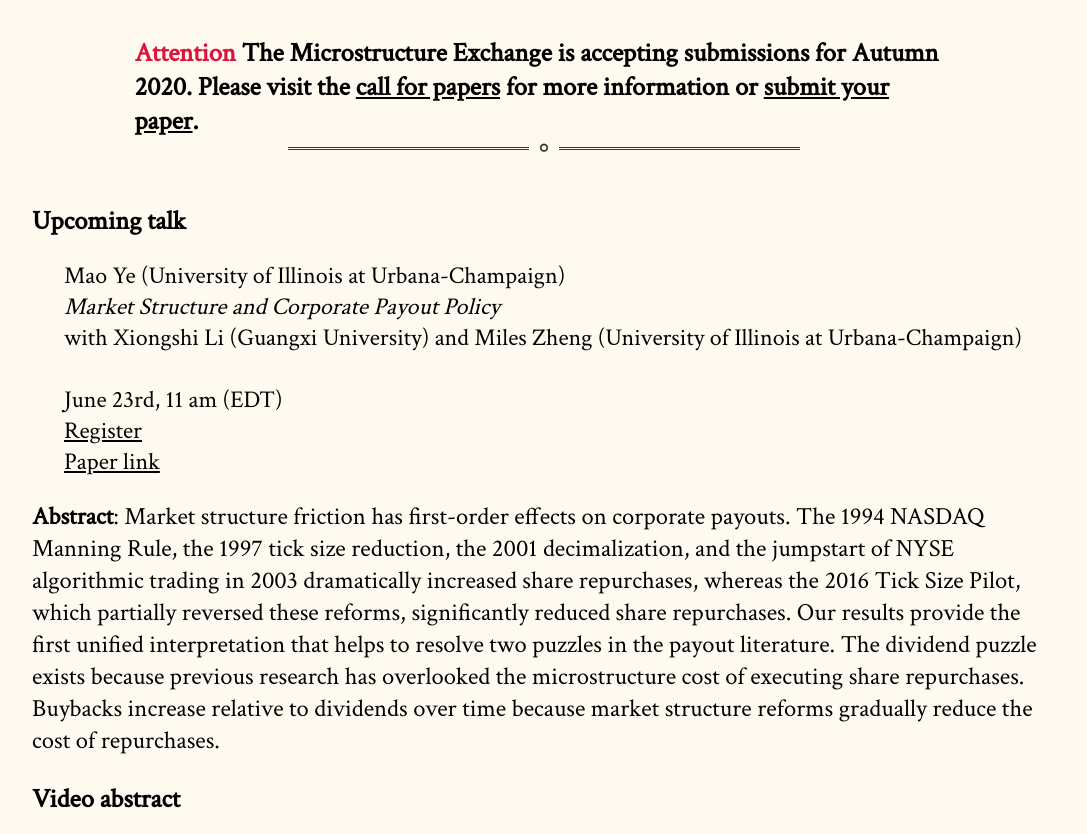
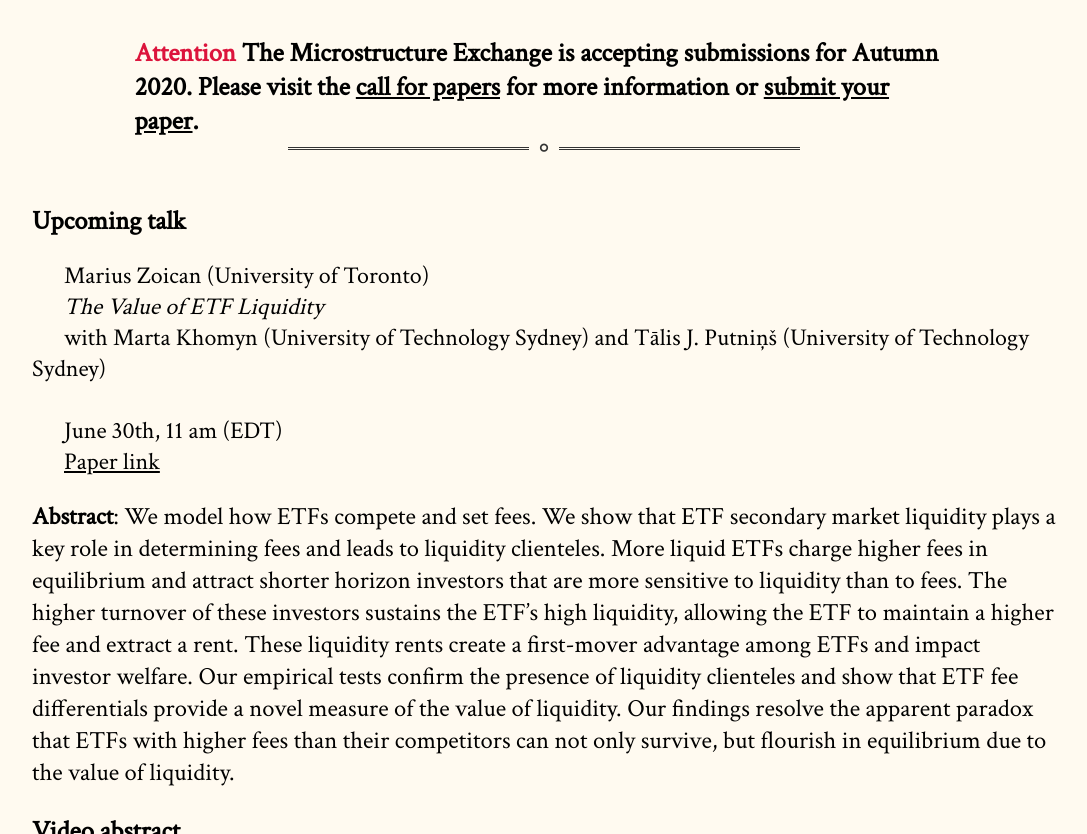
Before and after one commit to cpfiffer/microstructure.exchange, a Jekyll site: the page built from index.md, in a window 1280 px wide and 900 px high, scrolled down 469 px, cut to the strip 0-834 px from the top of the window. Shown: the whole strip, without its empty margins (96-1183 px from the left). Built offline with Jekyll 4.4.1, drawn with Linux system fonts in a browser that asks for light colours; some web fonts are replaced; some of the changed text lies outside the part shown.

Commit message:
Add Marius info

```diff
--- a/_config.yml
+++ b/_config.yml
@@ -11,10 +11,10 @@ github:
   owner_name: Cameron Pfiffer
 
 speaker-info:
-  speaker-name: Mao Ye (University of Illinois at Urbana-Champaign)
-  speaker-paper: "Market Structure and Corporate Payout Policy"
-  coauthors: "Xiongshi Li (Guangxi University) and Miles Zheng (University of Illinois at Urbana-Champaign)"
-  speaker-date: June 23rd, 11 am (EDT)
-  paper-link: /papers/Market Structure and Corporate Payouts.pdf
-  webinar-link: https://stockholmuniversity.zoom.us/webinar/register/WN_fTZb18FTShuggfsl1ZkVvQ
+  speaker-name: Marius Zoican (University of Toronto)
+  speaker-paper: "The Value of ETF Liquidity"
+  coauthors: "Marta Khomyn (University of Technology Sydney) and Tālis J. Putniņš (University of Technology Sydney)"
+  speaker-date: June 30th, 11 am (EDT)
+  paper-link: https://papers.ssrn.com/sol3/papers.cfm?abstract_id=3561531
+  # webinar-link: https://stockholmuniversity.zoom.us/webinar/register/WN_fTZb18FTShuggfsl1ZkVvQ
   # slides-link: /slides/Pricing and Competition--microstructure virtual.pptx
--- a/index.md
+++ b/index.md
@@ -18,11 +18,11 @@ Speakers will be invited to present their work over Zoom. Seminars will last 45
 
 {% include upcoming-speaker.html %}
 
-**Abstract**: Market structure friction has first-order effects on corporate payouts. The 1994 NASDAQ Manning Rule, the 1997 tick size reduction, the 2001 decimalization, and the jumpstart of NYSE algorithmic trading in 2003 dramatically increased share repurchases, whereas the 2016 Tick Size Pilot, which partially reversed these reforms, significantly reduced share repurchases. Our results provide the first unified interpretation that helps to resolve two puzzles in the payout literature. The dividend puzzle exists because previous research has overlooked the microstructure cost of executing share repurchases. Buybacks increase relative to dividends over time because market structure reforms gradually reduce the cost of repurchases.
+**Abstract**: We model how ETFs compete and set fees. We show that ETF secondary market liquidity plays a key role in determining fees and leads to liquidity clienteles. More liquid ETFs charge higher fees in equilibrium and attract shorter horizon investors that are more sensitive to liquidity than to fees. The higher turnover of these investors sustains the ETF's high liquidity, allowing the ETF to maintain a higher fee and extract a rent. These liquidity rents create a first-mover advantage among ETFs and impact investor welfare. Our empirical tests confirm the presence of liquidity clienteles and show that ETF fee differentials provide a novel measure of the value of liquidity. Our findings resolve the apparent paradox that ETFs with higher fees than their competitors can not only survive, but flourish in equilibrium due to the value of liquidity.
 
 ## Video abstract
 
-<iframe width="75%" height="400" src="https://www.youtube-nocookie.com/embed/dnxvsvketN4" frameborder="0" allow="accelerometer; autoplay; encrypted-media; gyroscope; picture-in-picture" allowfullscreen></iframe>
+<iframe width="75%" height="400" src="https://www.youtube-nocookie.com/embed/yODeOy1NwGU" frameborder="0" allow="accelerometer; autoplay; encrypted-media; gyroscope; picture-in-picture" allowfullscreen></iframe>
 
 ## Calendar
 
@@ -50,16 +50,17 @@ Email [contact@microstructure.exchange](mailto:contact@microstructure.exchange)
 
 ## Past talks
 
+- Mao Ye ([recording](https://youtu.be/bDAFrx4GnUc), [paper](/papers/Market Structure and Corporate Payouts.pdf), and [video abstract](https://youtu.be/dnxvsvketN4))
 - Eric Budish ([recording](https://youtu.be/-fLo8m_HXCg), [paper](https://www.fca.org.uk/publications/occasional-papers/occasional-paper-no-50-quantifying-high-frequency-trading-arms-race-new-methodology), and [video abstract](https://www.youtube.com/watch?v=3BKg2t4nsnI))
 - Chester Spatt ([recording](https://youtu.be/1VbyLwu9oPI), [paper](/papers/Anti-Competitive Rebates-060920.pdf), [slides](/slides/Pricing and Competition--microstructure virtual.pptx), [video abstract](https://youtu.be/jQ3uhEa-5dY))
 - Gideon Saar ([recording](https://youtu.be/Mee2SiP32dk), [slides](/slides/BhattacharyaSaarSlides6-1-2020.pdf), and [video abstract](https://youtu.be/rVo8oDmPL30))
 - Dmitriy Muravyev ([recording](https://www.youtube.com/watch?v=l17h4UGEueg&feature=youtu.be), [paper](https://papers.ssrn.com/sol3/papers.cfm?abstract_id=3485840), and [video abstract](https://www.youtube.com/watch?v=PKTVRVqrQ3s))
 - Albert Menkveld ([recording](https://youtu.be/5EY-N4mQ_ng), [paper](https://papers.ssrn.com/sol3/papers.cfm?abstract_id=3326313), [slides](https://albertjmenkveld.com/public/slides/cizg1s/index.html#/1), and [video abstract](https://www.youtube.com/watch?v=mCmWMNn431I))
 - Sophie Moinas ([recording](https://www.youtube.com/watch?v=qKvihYW8bEE&feature=youtu.be), [paper](https://papers.ssrn.com/sol3/papers.cfm?abstract_id=2939502), and [slides](/slides/Sophie-Moinas-Slides.pdf)).
-- Maureen O'Hara ([video abstract](https://www.youtube.com/watch?v=9Qtg0ZFDics) and [paper](/papers/The Electronic Evolution of Corporate Bond Dealers.pdf)) -- May 5th, 2020. We apologize -- the recording is not available due to a technical issue.
-- Angelo Ranaldo ([recording](https://www.youtube.com/watch?v=DY-YA4KYn5w), [slides](/slides/RanaldoSomogyi_webinar20200428_slides.pdf), [video abstract](https://www.youtube.com/watch?v=3ormJqfCx-o), and [paper](https://papers.ssrn.com/sol3/papers.cfm?abstract_id=3263279)) -- April 28th, 2020.
-- Sunil Wahal ([recording](https://youtu.be/3QiHYYw1zII), [slides](/slides/AlgoMicroExch.pdf), [video abstract](https://www.youtube.com/watch?v=tcc41xI6vQw&feature=youtu.be), and [paper](https://papers.ssrn.com/sol3/papers.cfm?abstract_id=3497001)) -- April 21st, 2020
-- Thierry Foucault ([recording](https://www.youtube.com/watch?v=bgS9zjKN7Gc&feature=youtu.be), [slides](slides/DataMining_Slides_MicExchangeApril2.pdf), [video abstract](https://www.youtube.com/watch?v=-4ZiSoHkkPI&t=7s), and [paper](/papers/Equi_Data_Mining_maktmicroexchange_seminar.pdf)) -- April 14th, 2020
+- Maureen O'Hara ([video abstract](https://www.youtube.com/watch?v=9Qtg0ZFDics) and [paper](/papers/The Electronic Evolution of Corporate Bond Dealers.pdf)). We apologize -- the recording is not available due to a technical issue.
+- Angelo Ranaldo ([recording](https://www.youtube.com/watch?v=DY-YA4KYn5w), [slides](/slides/RanaldoSomogyi_webinar20200428_slides.pdf), [video abstract](https://www.youtube.com/watch?v=3ormJqfCx-o), and [paper](https://papers.ssrn.com/sol3/papers.cfm?abstract_id=3263279))
+- Sunil Wahal ([recording](https://youtu.be/3QiHYYw1zII), [slides](/slides/AlgoMicroExch.pdf), [video abstract](https://www.youtube.com/watch?v=tcc41xI6vQw&feature=youtu.be), and [paper](https://papers.ssrn.com/sol3/papers.cfm?abstract_id=3497001))
+- Thierry Foucault ([recording](https://www.youtube.com/watch?v=bgS9zjKN7Gc&feature=youtu.be), [slides](slides/DataMining_Slides_MicExchangeApril2.pdf), [video abstract](https://www.youtube.com/watch?v=-4ZiSoHkkPI&t=7s), and [paper](/papers/Equi_Data_Mining_maktmicroexchange_seminar.pdf))
 
 ## Resources
 
```
